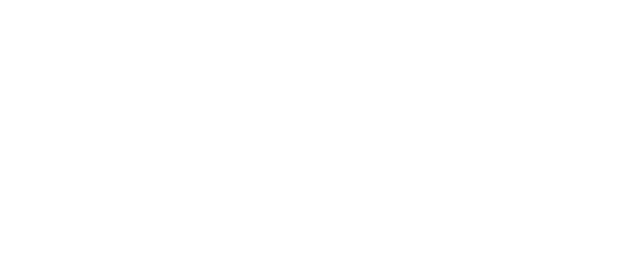
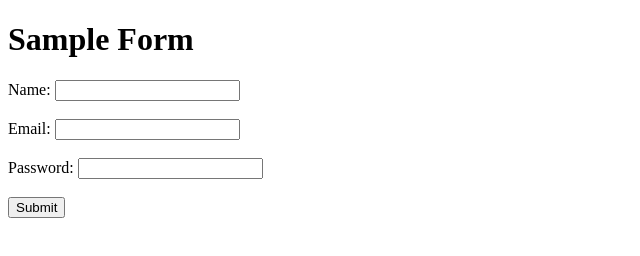
Before and after one commit to Kalashpatel/try-git, a plain HTML site: page try.html in a window 1280 px wide. Shown: the whole page, without its empty margins (0-640 px from the left). Drawn offline with Linux system fonts and the light colour scheme.

Commit message:
created form

```diff
--- a/try.html
+++ b/try.html
@@ -6,6 +6,18 @@
     <title>Document</title>
 </head>
 <body>
+    <h1>Sample Form</h1>
+    <form action="/submit" method="post">
+        <label for="name">Name:</label>
+        <input type="text" id="name" name="name" required><br><br>
 
+        <label for="email">Email:</label>
+        <input type="email" id="email" name="email" required><br><br>
+
+        <label for="password">Password:</label>
+        <input type="password" id="password" name="password" required><br><br>
+
+        <input type="submit" value="Submit">
+    </form>
 </body>
 </html>
```
